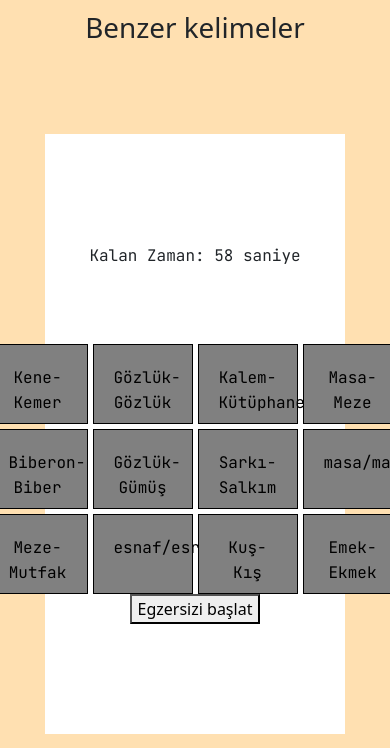
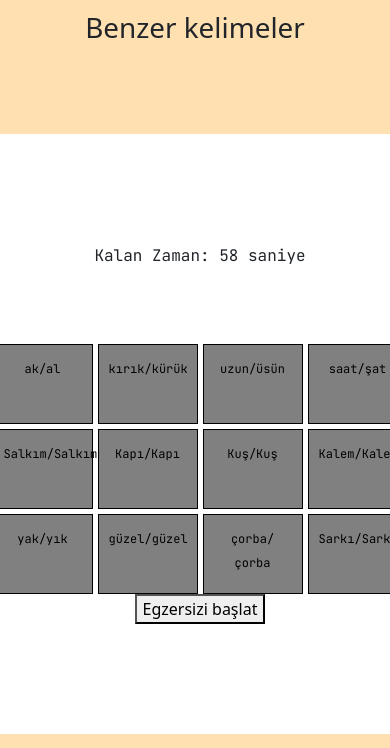
Before and after one commit to Zekimertincc/altincocukfinaldemo, a plain HTML site: page benzerkelimeler.html in a window 390 px wide. Both pictures are taken after a click on the button "Egzersizi başlat". Shown: the part 96-844 px from the top of the page. Drawn offline with nearby package versions, Linux system fonts and the light colour scheme.

Commit message:
benzer kelimeler taşma sorunu

```diff
--- a/benzerkelimeler.html
+++ b/benzerkelimeler.html
@@ -20,6 +20,7 @@
     a{
         text-decoration: none;
         color: black;
+        font-size: 12px;
     }
     .grid {
     display: grid;
@@ -37,12 +38,24 @@
 .kutuyazı {
     text-decoration: none;
     color: black;
+    font-size: 12px;
 }
 
     @media (max-width: 768px) {
       .navbar-collapse {
         justify-content: flex-end; /* Küçük ekranlarda elemanların sağa yaslanması */
       }
+      .kelimekutu{
+        width: 100px;
+        padding: 10px;
+      }
+      .kutuyazı {
+        font-size: 10px;
+      }
+      .sahne{
+        width: 400px;
+      }
+
     }
     </style>
 </head>
--- a/benzerkelimeler.js
+++ b/benzerkelimeler.js
@@ -33,25 +33,38 @@ function shuffleArray(array) {
 const kutular = [kutu1, kutu2, kutu3, kutu4, kutu5, kutu6, kutu7, kutu8, kutu9,kutu10,kutu11,kutu12];
 
 // Kelimeleri tanımlayın
-const ayni_kelimeler = ["Masa-Masa",
-"Salkım-Salkım",
-"Sarkı-Sarkı",
-"Gözlük-Gözlük",
-"Kalem-Kalem",
-"Kuş-Kuş",
-"Bardak-Bardak",
-"Kapı-Kapı"];
+const ayni_kelimeler = ["Masa/Masa",
+"Salkım/Salkım",
+"Sarkı/Sarkı",
+"Gözlük/Gözlük",
+"Kalem/Kalem",
+"Kuş/Kuş",
+"Bardak/Bardak",
+"Kapı/Kapı",
+"kel/kel",
+"çorba/çorba",
+"güzel/güzel",
+"kes/kes"
+];
 
-const farkli_kelimeler = [    "Masa-Meze",
-"Meze-Mutfak",
-"Yiğit-Yitik",
-"Sarkı-Salkım",
-"Gözlük-Gümüş",
-"Kalem-Kütüphane",
-"Kuş-Kış",
-"Emek-Ekmek",
-"Biberon-Biber",
-"Kene-Kemer", "esnaf/esraf", "masa/maza"];
+const es_sesli = [
+    "ak/al",
+    "bin/bit",
+    "gör/gür",
+    "el/öl",
+    "uzun/üsün",
+    "yol/yul",
+    "saat/şat",
+    "kap/kab",
+    "su/sü",
+    "kırık/kürük",
+    "yak/yık",
+    "kum/köm",
+    "baş/boş",
+    "kıyı/küyü",
+    "göl/gül"
+  ];
+
 
 // Rastgele bir eleman seçen fonksiyon
 function randomEleman(dizi) {
@@ -60,21 +73,17 @@ function randomEleman(dizi) {
 
 // Kutulara kelimeleri yerleştiren fonksiyon
 
-    function kelimeleriGöster() {
-        // Aynı kelimelerin dizisini karıştır
-        shuffleArray(ayni_kelimeler);
-        // Farklı kelimelerin dizisini karıştır
-        shuffleArray(farkli_kelimeler);
+function kelimeleriGöster() {
+    const tumKelimeler = [...es_sesli, ...ayni_kelimeler]; // Tüm kelimeleri birleştir
 
-        // Aynı kelimeleri kutulara sırayla ata
-        for (let i = 0; i < kutular.length; i++) {
-            kutular[i].innerHTML = farkli_kelimeler[i % farkli_kelimeler.length];
-        }
+    shuffleArray(tumKelimeler); // Tüm kelimeleri karıştır
 
-        // Rastgele bir kutuya farklı kelime ata
-        const randomIndex = Math.floor(Math.random() * kutular.length);
-        kutular[randomIndex].innerHTML = ayni_kelimeler[randomIndex % ayni_kelimeler.length];
-    }
+    kutular.forEach((kutu, index) => {
+        kutu.innerHTML = tumKelimeler[index];
+        kutu.style.backgroundColor = "transparent"; // Önceki rengine geri dön
+        kutu.classList.remove("tiklandi");
+    });
+}
 
     //zamanlayıcı başlangıç
 
@@ -111,7 +120,7 @@ kutular.forEach(kutu => {
     kutu.addEventListener('click', function(event) {
         event.preventDefault(); // Tıklamanın varsayılan davranışını engelle
 
-        if (farkli_kelimeler.includes(this.innerHTML)) {
+        if (es_sesli.includes(this.innerHTML)) {
             this.style.backgroundColor = "blue"; // Doğru kelimeyi tespit edince arka plan rengini değiştir
             tümKelimelerTıklandı(); // Tüm kelimelerin tıklandığını kontrol et
         }
@@ -123,7 +132,7 @@ function tümKelimelerTıklandı() {
     let tümTıklandıMı = true;
 
     for (let i = 0; i < kutular.length; i++) {
-        if (farkli_kelimeler.includes(kutular[i].innerHTML) && kutular[i].style.backgroundColor !== "blue") {
+        if (es_sesli.includes(kutular[i].innerHTML) && kutular[i].style.backgroundColor !== "blue") {
             tümTıklandıMı = false;
             break; // Tüm farklı kelimeler tıklanmadıysa döngüyü sonlandır
         }
--- a/styles.css
+++ b/styles.css
@@ -200,18 +200,6 @@ a.kutuyazı{
     }
 
 
-@media screen and (max-width: 992px) {
-    .sahne{
-        width: 400px;
-
-    }
-    .dikey{
-        width: 200px;
-    }
-    .container2{
-        width: 500px;
-    }
-  }
 
 
 @media screen and (max-width: 760px) {
```
Also changed, not shown: acılanyatay.html (+1 -1 lines).
